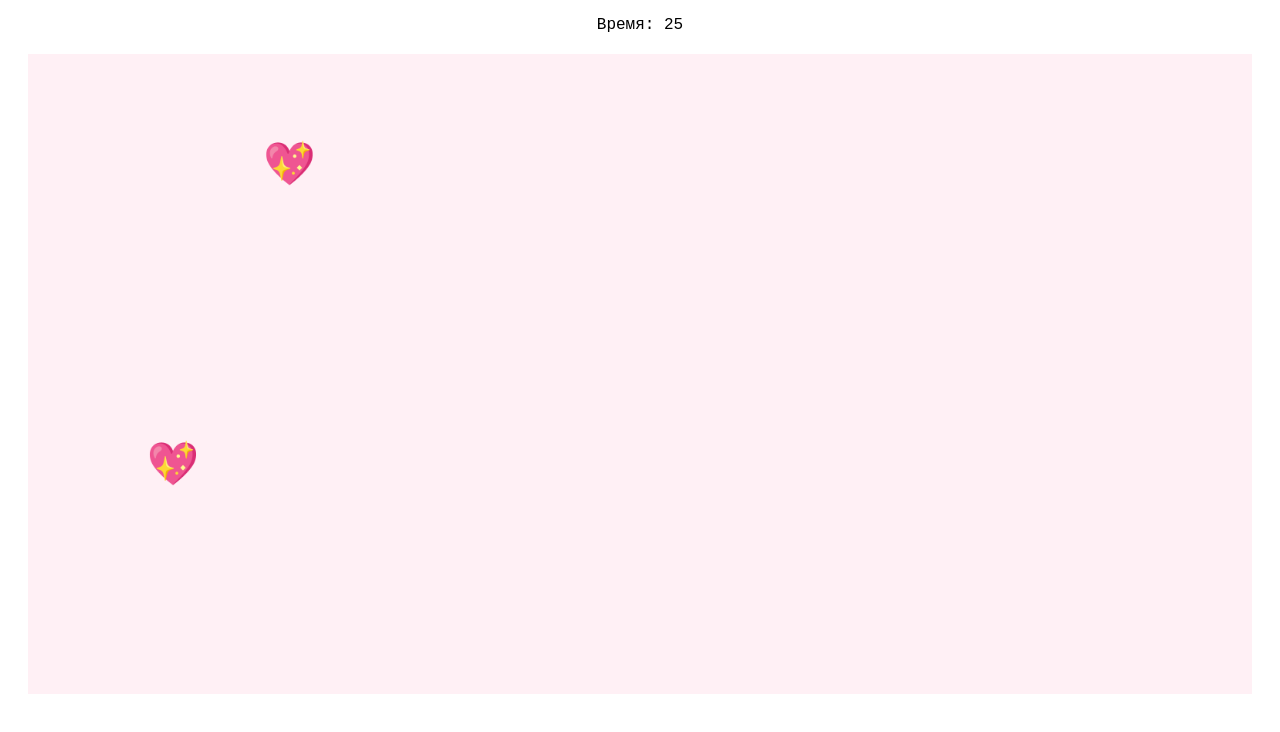
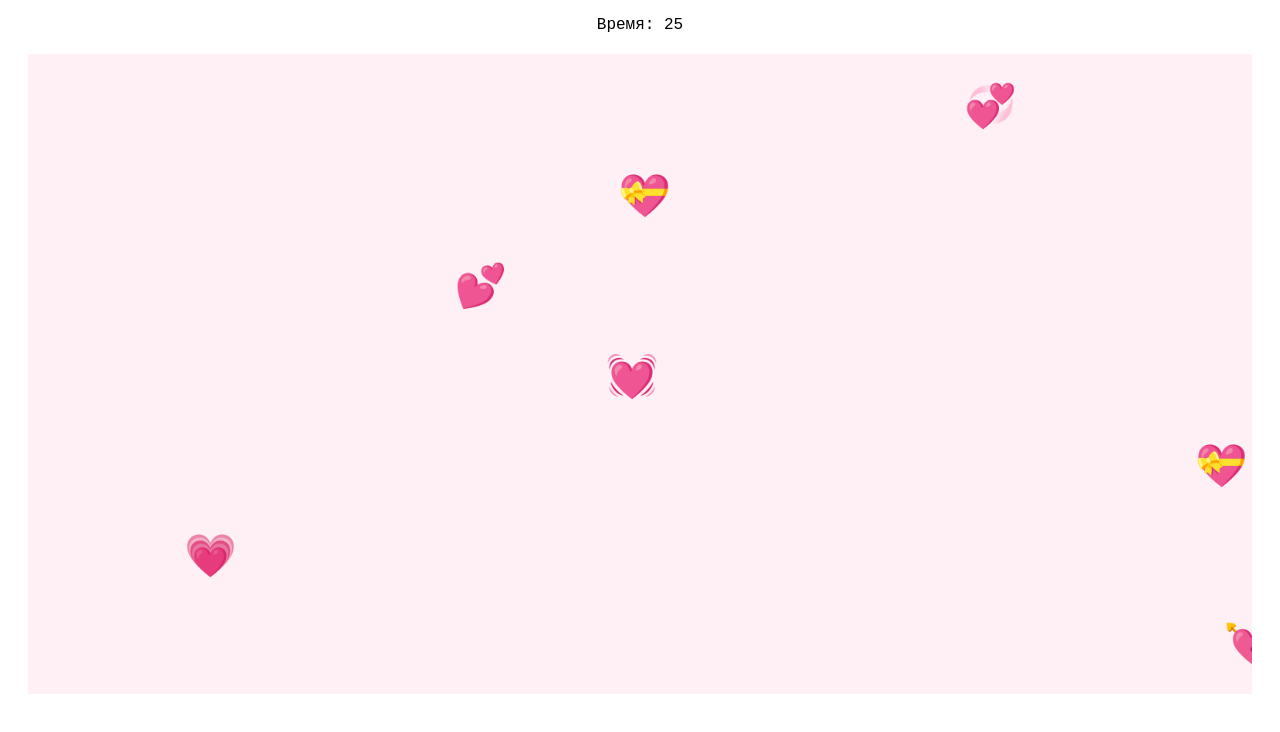
Before and after one commit to Jeyw1n/valentine-game, a React (Vite) app: page / in a window 1280 px wide. Shown: the top 732 px of the page. Built offline with nearby package versions, Linux system fonts and the light colour scheme.

Commit message:
Make hearts random

```diff
--- a/src/App.jsx
+++ b/src/App.jsx
@@ -2,6 +2,7 @@ import { useState, useEffect } from 'react'
 import './App.css'
 
 const WINSCORE = 50;
+const heartEmojis = ["💖", "💘", "💝", "💓", "💗", "💞", "💕"];
 
 function App() {
   const [score, setScore] = useState(0);
@@ -14,6 +15,7 @@ function App() {
       const newHeart = {
         id: Math.random(),
         x: Math.random() * window.innerWidth,
+        emoji: heartEmojis[Math.floor(Math.random() * heartEmojis.length)],
         y: 0,
       };
       setHearts((prevHearts) => [...prevHearts, newHeart]);
@@ -27,10 +29,10 @@ function App() {
       setHearts((prevHearts) =>
         prevHearts.map((heart) => ({
           ...heart,
-          y: heart.y + 5,
+          y: heart.y + 3,
         }))
       );
-    }, 5);
+    }, 10);
     return () => clearInterval(moveInterval);
   }, []);
 
@@ -80,7 +82,7 @@ function App() {
               className='heart'
               style={{ left: heart.x, top: heart.y }}
               onClick={() => catchHeart(heart.id)}
-            >💖</div>
+            >{heart.emoji}</div>
           ))}
         </div>
       )}
```
